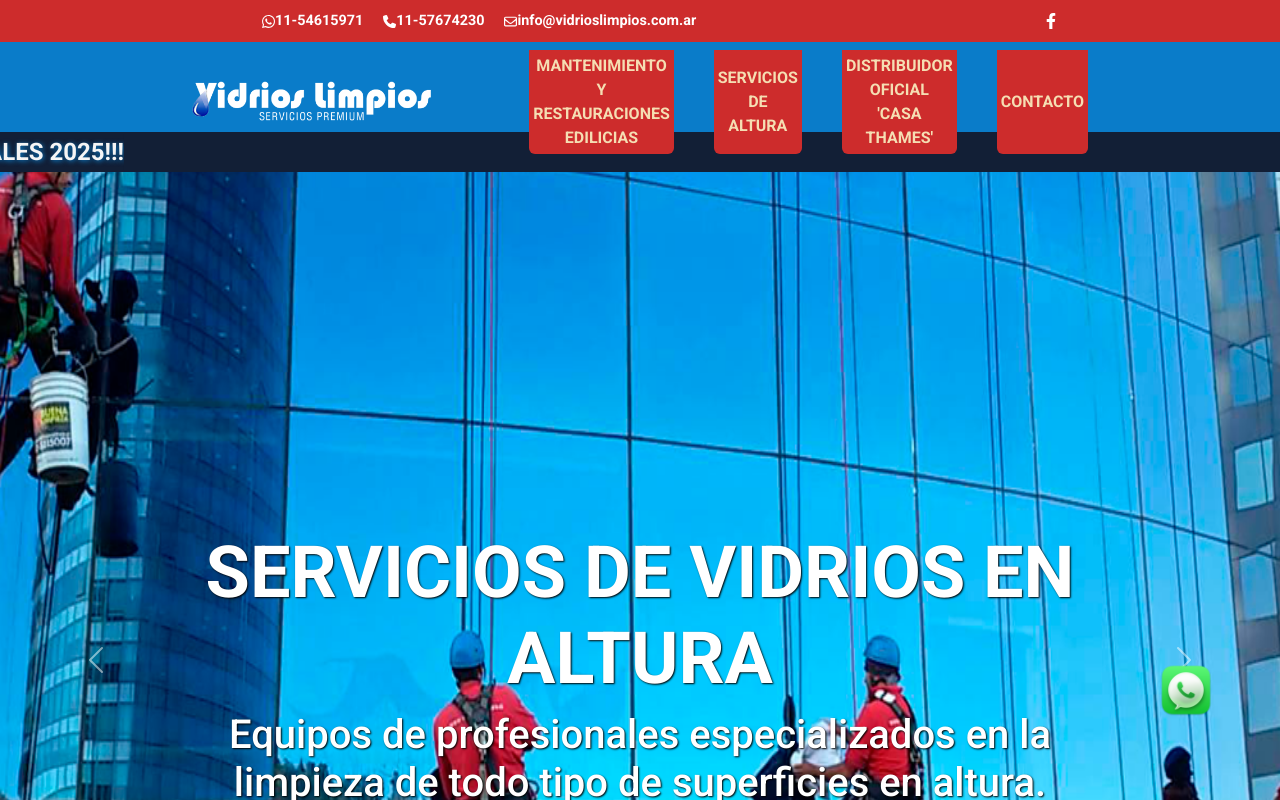
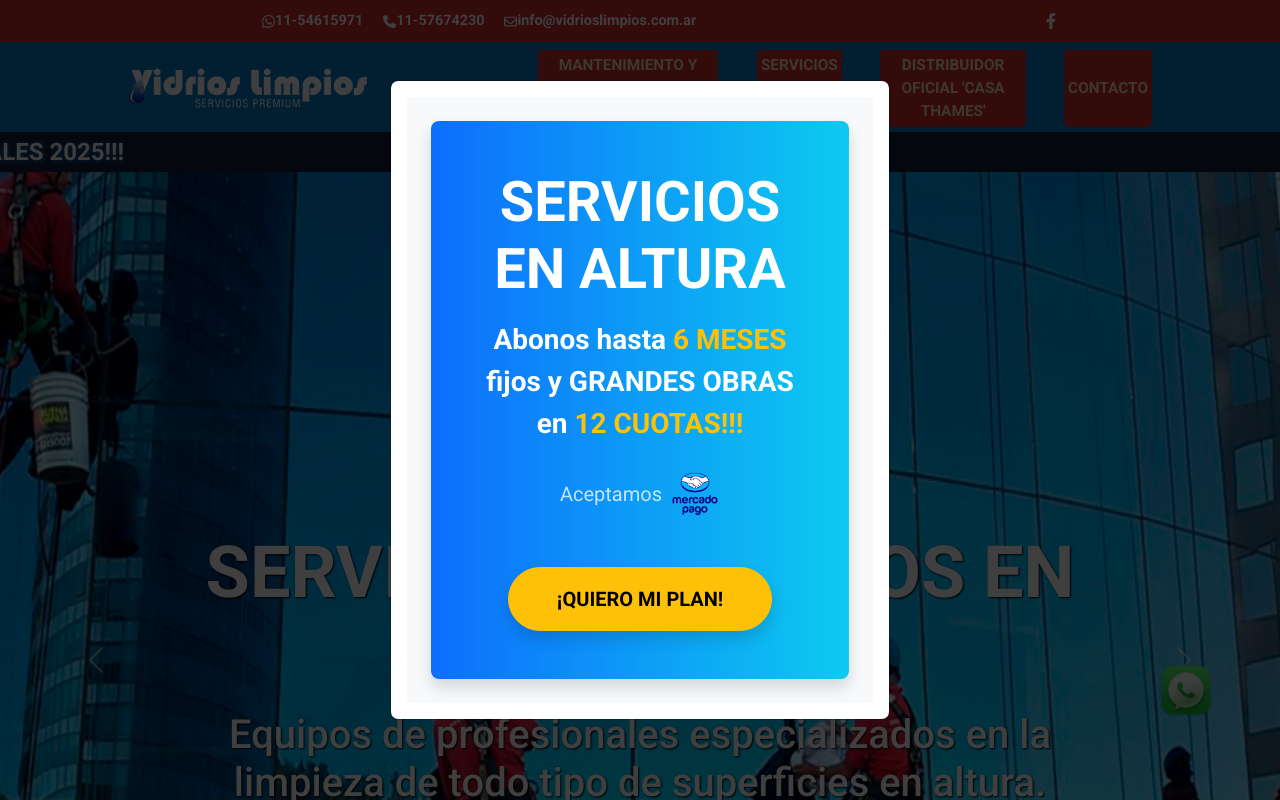
Before and after one commit to arielituzzz/vidrios-limpios, a React (Create React App) app: page / in a window 1280 px wide. Shown: the top 800 px of the page. Built offline with nearby package versions, Linux system fonts and the light colour scheme.

Commit message:
New Banner SUBSCRIBERS into SECCION and HOME

```diff
--- a/package.json
+++ b/package.json
@@ -6,6 +6,7 @@
     "@testing-library/jest-dom": "^5.16.5",
     "@testing-library/react": "^13.4.0",
     "@testing-library/user-event": "^13.5.0",
+    "bootstrap": "^5.3.7",
     "react": "^18.2.0",
     "react-dom": "^18.2.0",
     "react-router-dom": "^5.3.0",
--- a/src/components/header/marquee/Marquee.jsx
+++ b/src/components/header/marquee/Marquee.jsx
@@ -7,6 +7,7 @@ const Marquee = () => {
       <div className="marquee__content animate__animated animate__slideOutLeft">
         <div className="marquee__content__text">
           CONSULTE POR ABONOS ANUALES 2025!!!
+          {/* ABONADOS: planes de 6 MESES y hasta 12 cuotas fijas! */}
         </div>
       </div>
     </div>
--- a/src/components/header/navbar/_navbar.scss
+++ b/src/components/header/navbar/_navbar.scss
@@ -68,13 +68,19 @@
     height: 90px;
     &__content {
       color: wheat;
-      width: 70%;
+      width: 80%;
       margin: 0px;
       display: flex;
       justify-content: space-between;
       align-items: center;
       &__menu {
         &__links {
+          column-gap: clamp(1.25rem, 3vw, 2.5rem);
+
+          a {
+            font-size: clamp(0.85rem, 1.2vw, 1rem);
+          }
+
           &__button {
             background-color: $red;
           }
--- a/src/components/main/buildingMaintenanceAndRestorations/BuildingMaintenanceAndRestorations.jsx
+++ b/src/components/main/buildingMaintenanceAndRestorations/BuildingMaintenanceAndRestorations.jsx
@@ -7,6 +7,7 @@ import imgBackground from "../../../assets/imgs/mantenimiento-y-restauraciones-e
 import CarouselMaintenance from "./components/CarouselMaintenance";
 import { OperationsData } from "../../../assets/generators";
 import ImgBanner from "../../../assets/imgs/banner-mantenimiento.jpg";
+import SubscribersBanner from "./components/SubscribersBanner";
 
 const BuildingMaintenanceAndRestorations = () => {
   return (
@@ -17,6 +18,7 @@ const BuildingMaintenanceAndRestorations = () => {
         background={imgBackground}
       />
       <div className="buildingMaintenanceAndRestorations">
+        <SubscribersBanner />
         <div className="buildingMaintenanceAndRestorations__bannerContainer">
           <div className="buildingMaintenanceAndRestorations__bannerContainer__banner">
             <img src={ImgBanner} alt="banner-mantenimiento" className="w-100" />
--- /dev/null
+++ b/src/components/main/buildingMaintenanceAndRestorations/components/SubscribersBanner.jsx
@@ -0,0 +1,46 @@
+import React from "react";
+import { Contact } from "../../../../assets/data";
+import mercadoPagoLogo from "../../../../assets/imgs/icons/mercadopago.png"; // 1. Importamos el logo
+
+const SubscribersBanner = () => {
+  return (
+    // Contenedor principal del banner, centrado en la pantalla
+    // Nota: Para que Bootstrap funcione, necesitarías incluir sus CDN en tu index.html o usar un paquete npm.
+    // Este código asume que Bootstrap CSS está disponible en el entorno.
+    <div className="bg-light d-flex align-items-center justify-content-center p-4">
+      {/* Contenedor del banner con degradado (simulado con clases de Bootstrap), texto blanco, esquinas redondeadas y sombra */}
+      <div
+        className="w-100 mw-100 rounded-3 shadow p-4 p-md-5 text-white text-center"
+        style={{ background: "linear-gradient(to right, #0d6efd, #0dcaf0)" }}
+      >
+        {/* Título principal del banner */}
+        <h1 className="display-4 fw-bold mb-3">SERVICIOS EN ALTURA</h1>
+        {/* Subtítulo con la oferta, destacando "6 MESES" y "12 cuotas fijas" en amarillo (simulado con clase de Bootstrap) */}
+        <p className="fs-3 fw-semibold">
+          Abonos hasta <span className="text-warning">6 MESES</span> fijos y
+          GRANDES OBRAS en <span className="text-warning">12 CUOTAS!!!</span>
+        </p>
+
+        {/* Añadimos una sección para el método de pago */}
+        <div className="d-flex justify-content-center align-items-center mt-4 gap-2">
+          <p className="m-0 fs-5 opacity-75">Aceptamos</p>
+          <img
+            src={mercadoPagoLogo}
+            alt="Logo de Mercado Pago"
+            style={{ height: "50px" }}
+          />
+        </div>
+        <a
+          className="btn btn-warning btn-lg mt-5 px-5 py-3 rounded-pill fw-bold text-uppercase shadow"
+          href={Contact.whatsApp}
+          rel="noreferrer"
+          target="_blank"
+        >
+          ¡Quiero mi Plan!
+        </a>
+      </div>
+    </div>
+  );
+};
+
+export default SubscribersBanner;
--- a/src/components/main/home/Home.jsx
+++ b/src/components/main/home/Home.jsx
@@ -8,11 +8,13 @@ import About from "./about/About";
 import Separator2 from "./separators/Separator2";
 import CarouselMarks from "./carouselMarks/CarouselMarks";
 import ContactUs from "./contact/Contact";
+import SubscribersModal from "./modal/SubscribersModal";
 
 const Home = () => {
   return (
     <div className="home">
       <Top />
+      <SubscribersModal />
       <CarouselPresentation />
       <Cards />
       <Separator1 />
--- /dev/null
+++ b/src/components/main/home/modal/SubscribersModal.jsx
@@ -0,0 +1,40 @@
+import React, { useEffect, useRef } from "react";
+import { Modal } from "bootstrap"; // Importante: Importar Modal desde bootstrap
+import SubscribersBanner from "../../buildingMaintenanceAndRestorations/components/SubscribersBanner";
+
+const SubscribersModal = () => {
+  const modalRef = useRef();
+
+  useEffect(() => {
+    // Esta función se ejecuta solo una vez cuando el componente se monta
+    if (modalRef.current) {
+      const bsModal = new Modal(modalRef.current, {
+        keyboard: true, // Opcional : Permite que se cierre con la tecla Esc
+      });
+      bsModal.show(); // Muestra el modal
+    }
+  }, []);
+
+  return (
+    <div>
+      <div
+        className="modal fade"
+        id="exampleModal"
+        tabIndex="-1"
+        aria-labelledby="exampleModalLabel"
+        aria-hidden="true"
+        ref={modalRef} // Asignamos la referencia al div del modal
+      >
+        <div className="modal-dialog modal-dialog-centered">
+          <div className="modal-content">
+            <div className="modal-body">
+              <SubscribersBanner />
+            </div>
+          </div>
+        </div>
+      </div>
+    </div>
+  );
+};
+
+export default SubscribersModal;
```
Also changed, not shown: src/assets/imgs/icons/mercadopago.png (added), 1 other file (tests, documents, lock files or other folders).
